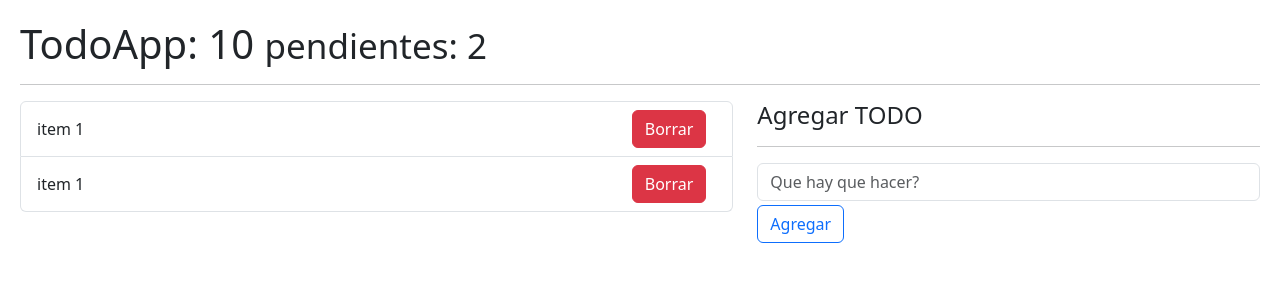
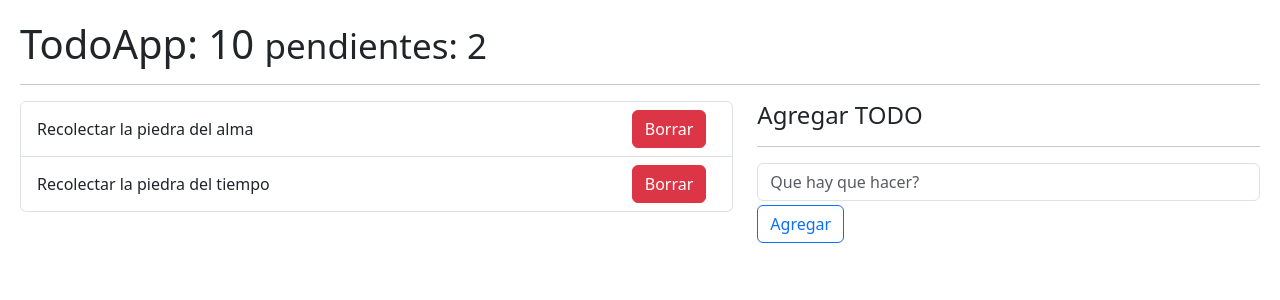
Before and after one commit to osmanjosue/05HookAppReact, a React (Vite) app: page / in a window 1280 px wide. Shown: the top 300 px of the page. Built offline with nearby package versions, Linux system fonts and the light colour scheme.

Commit message:
Seccion 10 => Parte#1 => Tarea: Crear componentes y emitir eventos

```diff
--- /dev/null
+++ b/src/08-useReducer/TodoAdd.jsx
@@ -0,0 +1,6 @@
+
+export const TodoAdd = () => {
+  return (
+    <div>TodoAdd</div>
+  )
+}
--- a/src/08-useReducer/TodoApp.jsx
+++ b/src/08-useReducer/TodoApp.jsx
@@ -1,7 +1,7 @@
 import { useReducer } from "react";
 import { todoReducer } from "./todoReducer";
+import { TodoList } from "./TodoList";
 
-export const TodoApp = () => {
 const initialState = [
   {
     id: new Date().getTime(),
@@ -10,12 +10,16 @@ export const TodoApp = () => {
   },
   {
     id: new Date().getTime() * 3,
-      description: "Recolectar la piedra del alma",
+    description: "Recolectar la piedra del tiempo",
     done: false,
   },
 ];
+export const TodoApp = () => {
+  const [todos, dispatch] = useReducer(todoReducer, initialState);
 
-  const [todos, dispatch] = useReducer(todoReducer, initialState);
+  const handleNewTodo = (todo) => {
+    console.log({ todo });
+  };
 
   return (
     <>
@@ -25,18 +29,14 @@ export const TodoApp = () => {
       <hr />
       <div className="row">
         <div className="col-7">
-          <ul className="list-group">
-            {todos.map((todo) => (
-              <li className="list-group-item d-flex justify-content-between">
-                <span className="align-self-center">item 1</span>
-                <button className="btn btn-danger">Borrar</button>
-              </li>
-            ))}
-          </ul>
+          {/* TodoList */}
+          <TodoList todosReceived={todos}/>
+          {/* fin de TodoList */}
         </div>
         <div className="col-5">
           <h4>Agregar TODO</h4>
           <hr />
+          {/* TodoAdd onNewTodo (todo)*/}
           <form>
             <input
               type="text"
@@ -47,6 +47,7 @@ export const TodoApp = () => {
               Agregar
             </button>
           </form>
+          {/* TodoAdd onNewTodo (todo)*/}
         </div>
       </div>
     </>
--- /dev/null
+++ b/src/08-useReducer/TodoItem.jsx
@@ -0,0 +1,8 @@
+export const TodoItem = ({ todoReceived = [] }) => {
+  return (
+    <li className="list-group-item d-flex justify-content-between">
+      <span className="align-self-center">{todoReceived.description}</span>
+      <button className="btn btn-danger">Borrar</button>
+    </li>
+  );
+};
--- /dev/null
+++ b/src/08-useReducer/TodoList.jsx
@@ -0,0 +1,14 @@
+import { TodoItem } from "./TodoItem";
+
+export const TodoList = ({ todosReceived = [] }) => {
+  return (
+    <>
+      <ul className="list-group">
+        {todosReceived.map((todo) => (
+          //TodoItem...
+          <TodoItem key={todo.id} todoReceived={todo} />
+        ))}
+      </ul>
+    </>
+  );
+};
```
Lines whose indentation alone changed are shown as unchanged.
